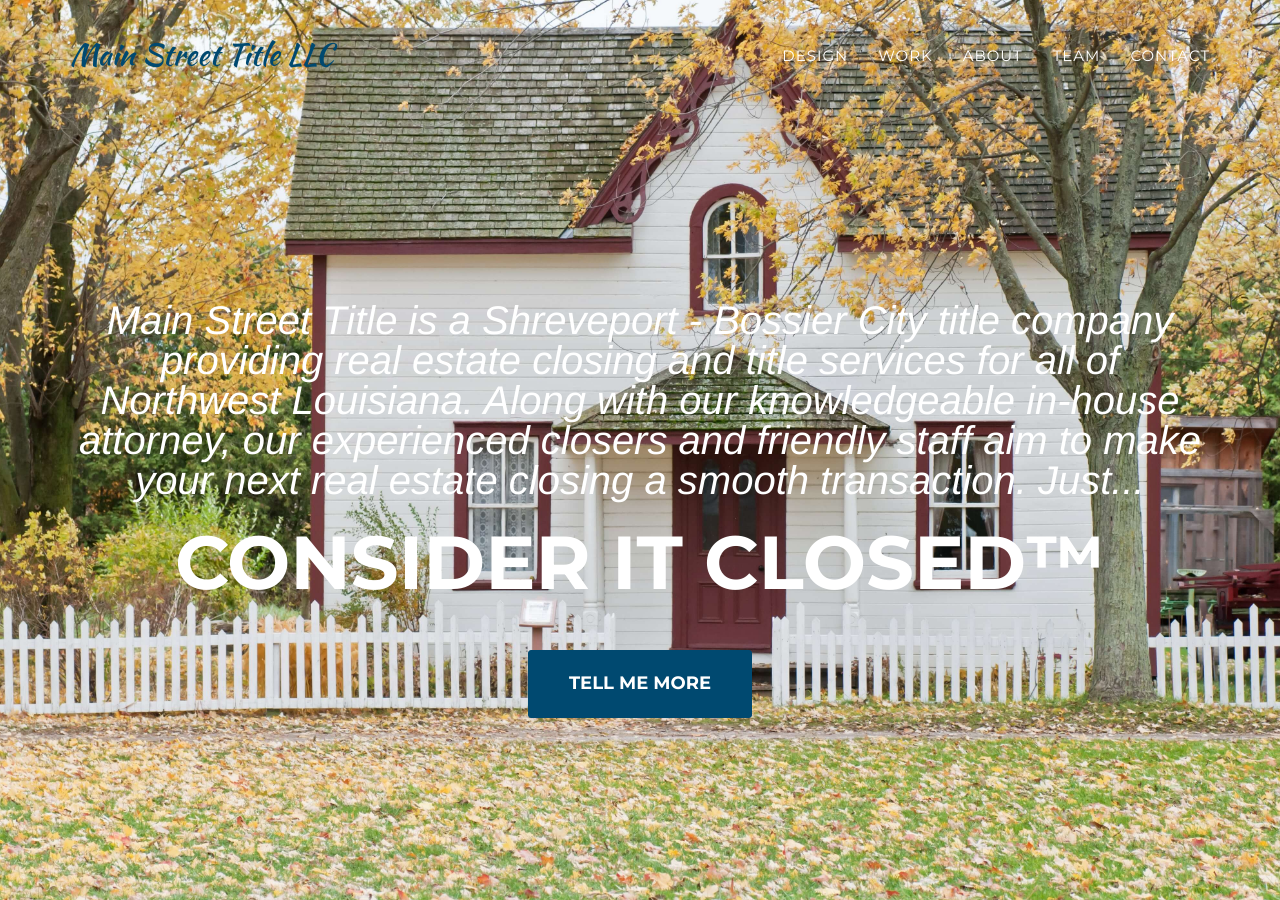
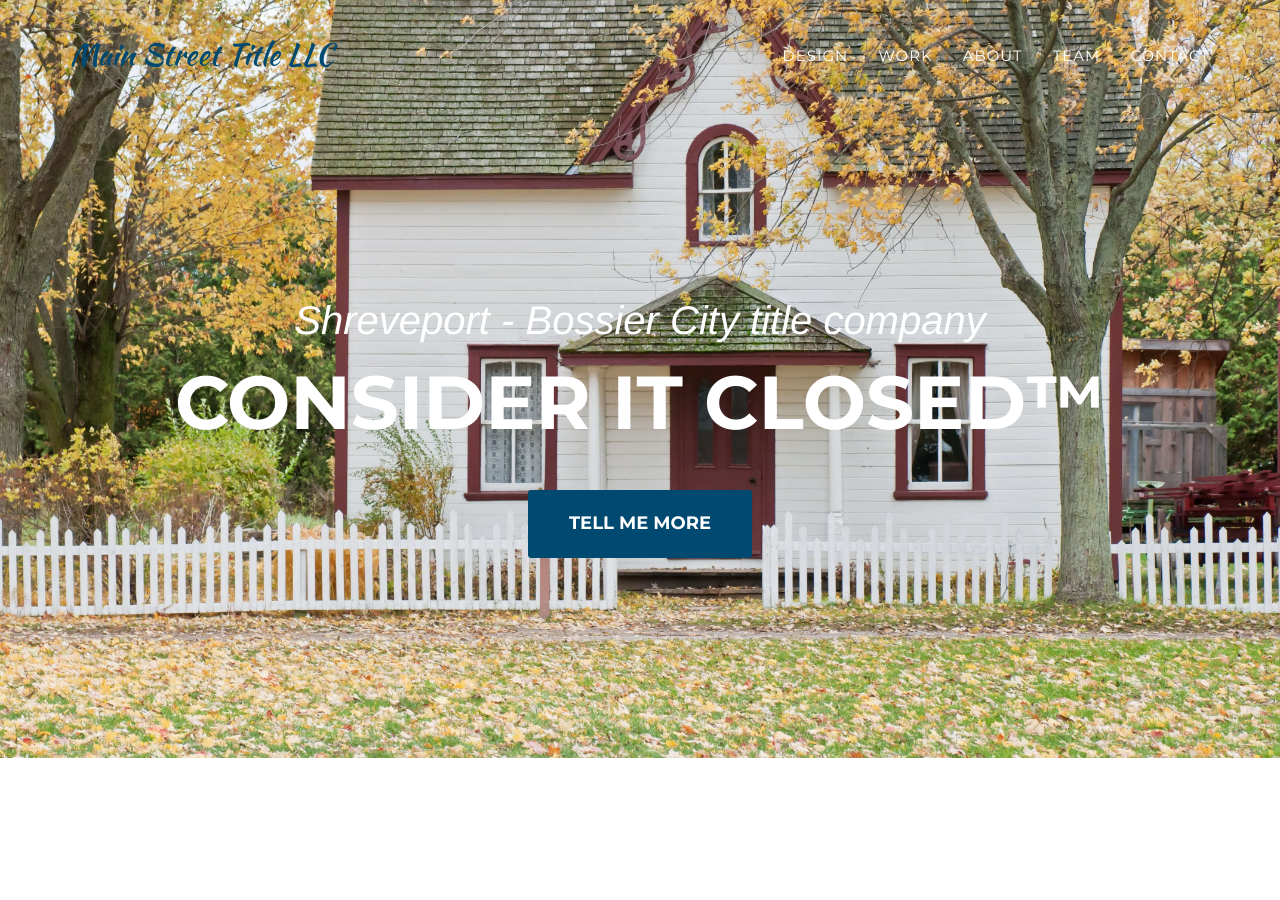
Before and after one commit to MainStreetTitleDeveloper/mainstreettitledeveloper.github.io, a Jekyll site: the page built from index.html, in a window 1280 px wide and 900 px high. Built offline with Jekyll 4.4.1, drawn with Linux system fonts in a browser that asks for light colours; some web fonts are replaced.

Commit message:
Update header.html

```diff
--- a/_includes/header.html
+++ b/_includes/header.html
@@ -45,7 +45,8 @@
         <div class="container">
             <div class="intro-text">
                 <div class="intro-lead-in">
-                    Main Street Title is a Shreveport - Bossier City title company providing real estate closing and title services for all of Northwest Louisiana. Along with our knowledgeable in-house attorney, our experienced closers and friendly staff aim to make your next real estate closing a smooth transaction. Just...</div>
+                    Shreveport - Bossier City title company
+                </div>
                 <div class="intro-heading">Consider It Closed™</div>
                 <a href="#services" class="page-scroll btn btn-xl">Tell Me More</a>
             </div>
```
